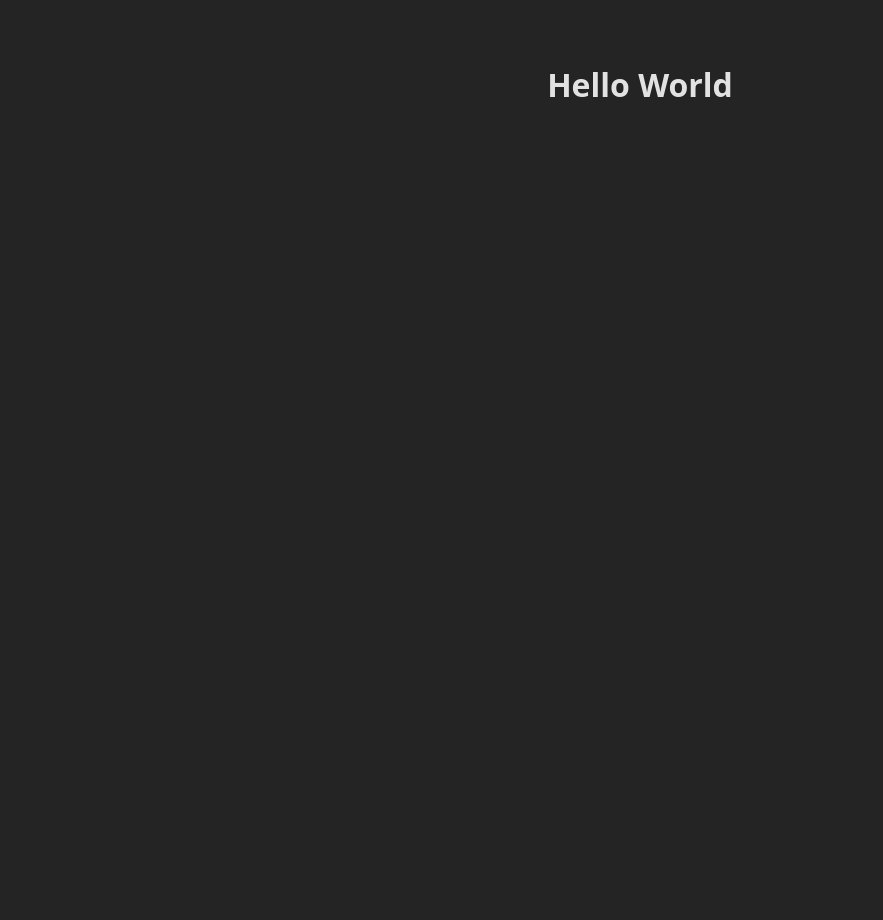
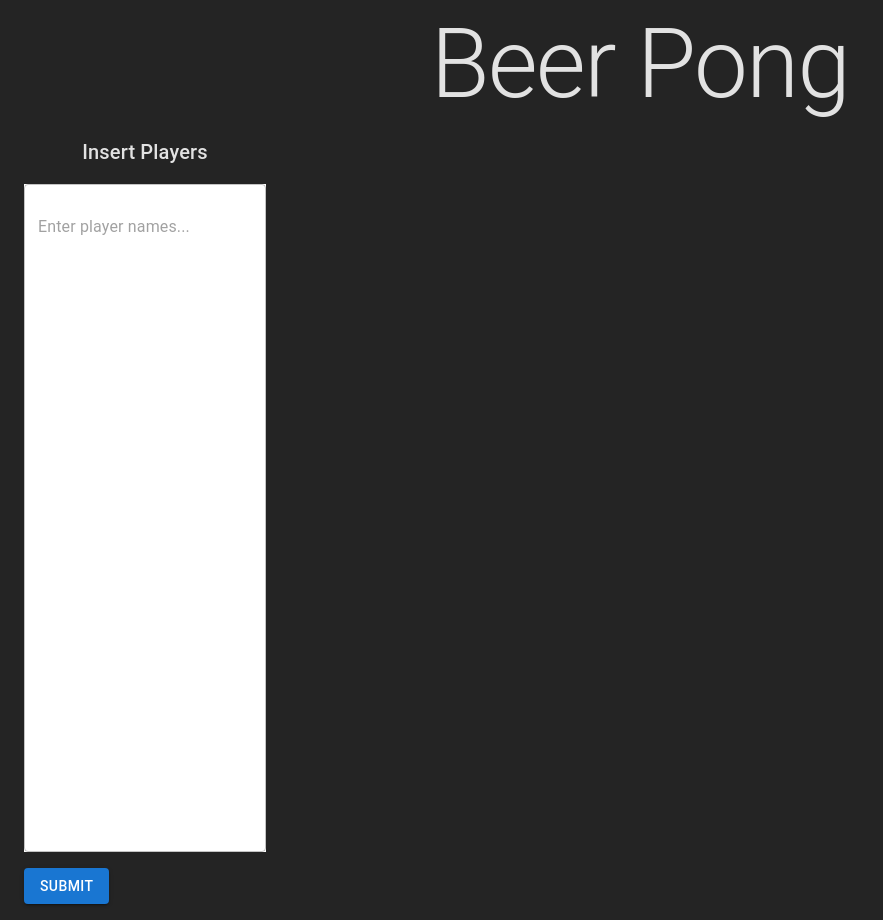
Before and after one commit to TobiasABay/beerpong.tobiasbay.me, a React (Vite) app: page / in a window 1280 px wide. Shown: the whole page, without its empty margins (0-883 px from the left). Before the commit the page ends 800 px from the top, so only its background shows below. Built offline with nearby package versions, Linux system fonts and the light colour scheme.

Commit message:
Update dependencies and refactor App component: added Material-UI for styling, modified layout to include an input field, and adjusted CSS for full-width and height.

```diff
--- a/package.json
+++ b/package.json
@@ -10,6 +10,11 @@
     "preview": "vite preview"
   },
   "dependencies": {
+    "@emotion/react": "^11.14.0",
+    "@emotion/styled": "^11.14.1",
+    "@mui/icons-material": "^7.3.4",
+    "@mui/material": "^7.3.4",
+    "mui": "^0.0.1",
     "react": "^19.1.1",
     "react-dom": "^19.1.1"
   },
--- a/src/App.css
+++ b/src/App.css
@@ -1,6 +1,7 @@
 #root {
-  max-width: 1280px;
-  margin: 0 auto;
-  padding: 2rem;
+  width: 100%;
+  height: 100vh;
+  margin: 0;
+  padding: 0;
   text-align: center;
 }
--- a/src/App.tsx
+++ b/src/App.tsx
@@ -1,10 +1,20 @@
+import { Typography, Box } from '@mui/material'
 import './App.css'
+import InputField from './components/inputField'
 
 function App() {
 
   return (
     <>
-      <h1>Hello World</h1>
+      <Typography variant="h1">Beer Pong</Typography>
+      <Box sx={{ display: 'flex', height: '100vh', gap: 2 }}>
+        <Box sx={{ display: 'flex', flexDirection: 'column', height: '100vh' }}>
+          <InputField />
+        </Box>
+        <Box sx={{ flex: 4 }}>
+          {/* Right side content */}
+        </Box>
+      </Box>
     </>
   )
 }
--- /dev/null
+++ b/src/components/inputField.tsx
@@ -0,0 +1,33 @@
+import Typography from '@mui/material/Typography';
+import TextField from '@mui/material/TextField';
+import Button from '@mui/material/Button';
+import Box from '@mui/material/Box';
+
+export default function InputField() {
+    return (
+        <Box sx={{ width: '100%', height: '100%', display: 'flex', flexDirection: 'column', gap: 2, padding: 2 }}>
+            <Typography variant="h6">Insert Players</Typography>
+            <TextField
+                sx={{
+                    backgroundColor: 'white',
+                    width: '100%',
+                    flex: 1,
+                    '& .MuiInputBase-root': {
+                        height: '100%',
+                        alignItems: 'flex-start'
+                    },
+                    '& .MuiInputBase-input': {
+                        height: '100%',
+                        alignItems: 'flex-start',
+                        paddingTop: '14px',
+                        overflow: 'auto'
+                    }
+                }}
+                multiline
+                variant="outlined"
+                placeholder="Enter player names..."
+            />
+            <Button variant="contained" sx={{ alignSelf: 'flex-start' }}>Submit</Button>
+        </Box>
+    )
+}
```
Also changed, not shown: 1 other file (tests, documents, lock files or other folders).
